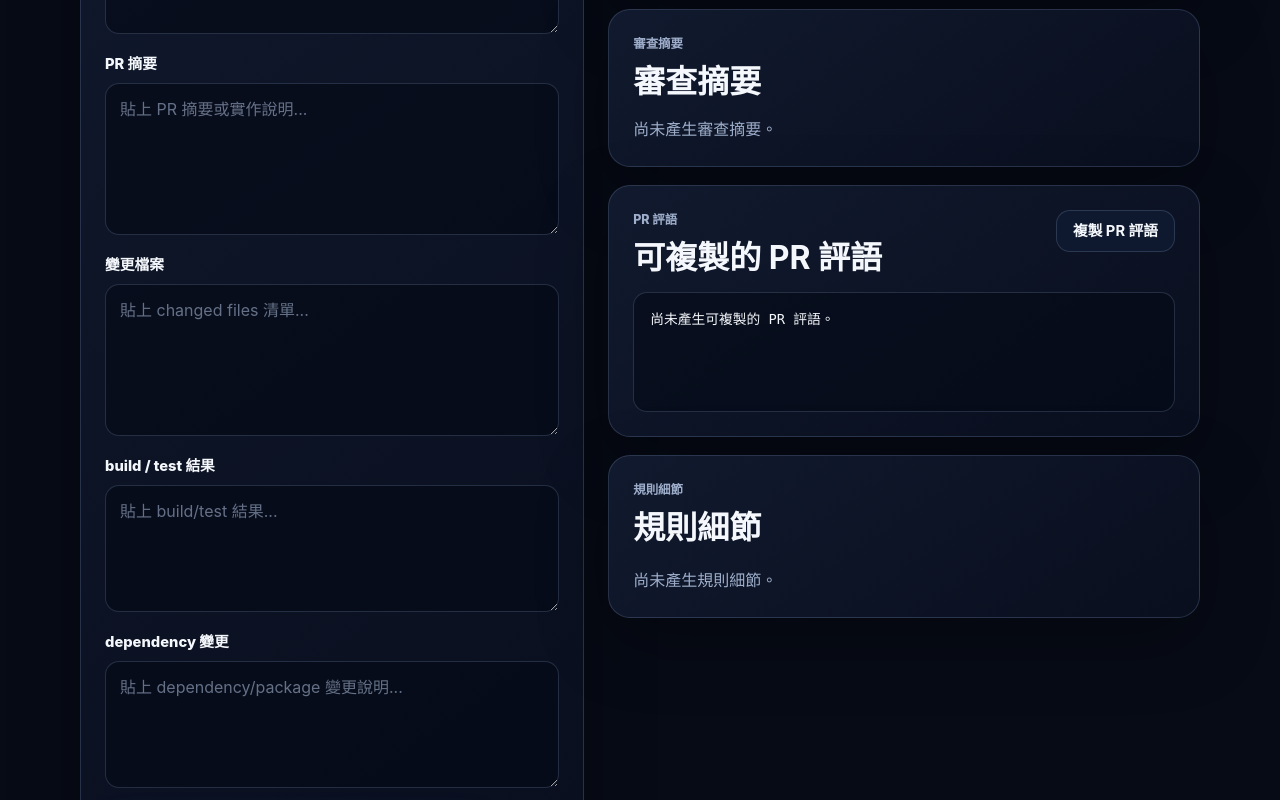
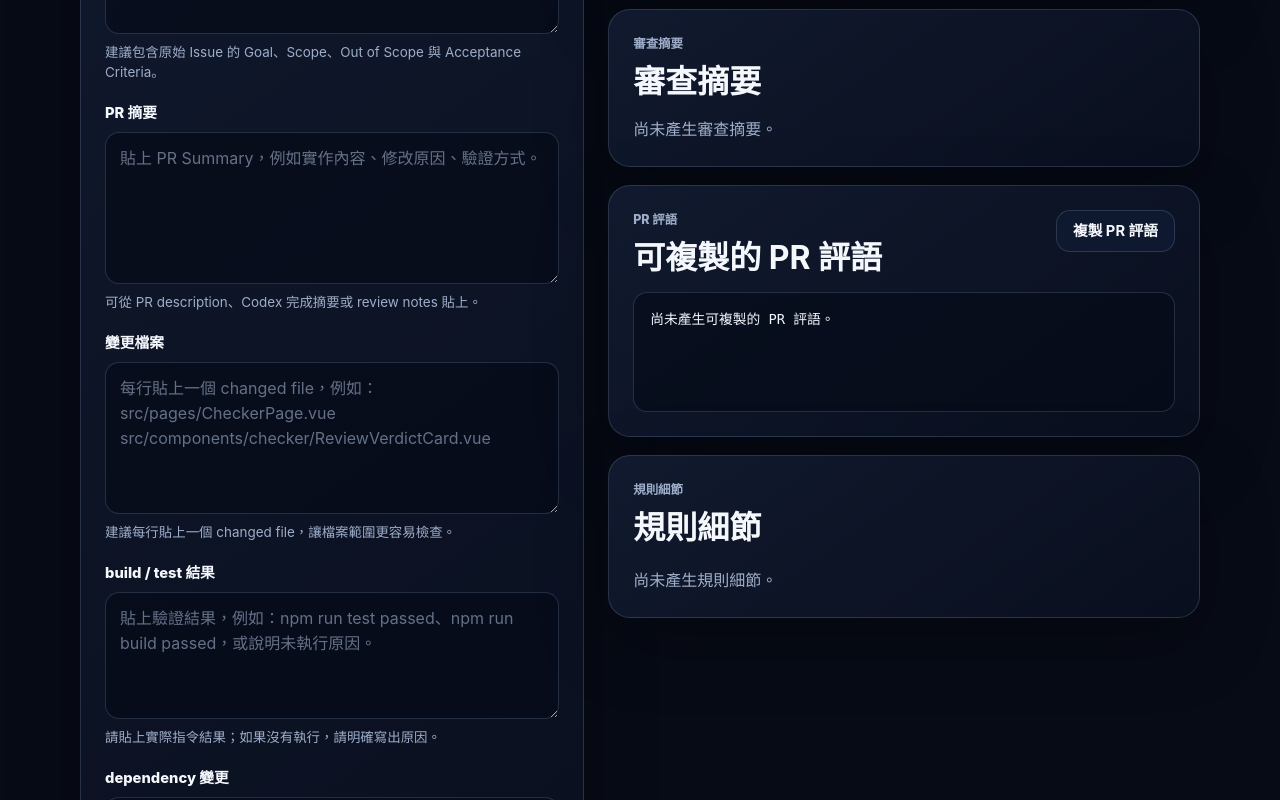
Before and after one commit to Harry-0824/ai-issue-scope-guard, a Vue app: page /checker in a window 1280 px wide. Shown: the part 760-1560 px from the top of the page. Built offline with nearby package versions, Linux system fonts and the light colour scheme.

Commit message:
Improve checker input guidance (#23)

```diff
--- a/src/components/checker/CheckerInputField.vue
+++ b/src/components/checker/CheckerInputField.vue
@@ -6,8 +6,12 @@
       :model-value="modelValue"
       :placeholder="placeholder"
       :rows="rows"
+      :aria-describedby="helper ? `${id}-helper` : undefined"
       @update:model-value="$emit('update:modelValue', $event)"
     />
+    <p v-if="helper" :id="`${id}-helper`" class="checker-input-field__helper">
+      {{ helper }}
+    </p>
   </div>
 </template>
 
@@ -20,10 +24,12 @@ withDefaults(
     label: string
     modelValue: string
     placeholder?: string
+    helper?: string
     rows?: number
   }>(),
   {
     placeholder: '',
+    helper: '',
     rows: 5,
   },
 )
@@ -44,4 +50,11 @@ defineEmits<{
   font-size: 0.92rem;
   font-weight: 800;
 }
+
+.checker-input-field__helper {
+  margin: -2px 0 0;
+  color: var(--color-text-muted);
+  font-size: 0.84rem;
+  line-height: 1.55;
+}
 </style>
--- a/src/components/checker/CheckerInputPanel.vue
+++ b/src/components/checker/CheckerInputPanel.vue
@@ -16,6 +16,7 @@
         :key="field.key"
         :label="field.label"
         :model-value="input[field.key]"
+        :helper="field.helper"
         :placeholder="field.placeholder"
         :rows="field.rows"
         @update:model-value="$emit('update-field', field.key, $event)"
@@ -47,6 +48,7 @@ type FieldConfig = {
   id: string
   label: string
   placeholder: string
+  helper: string
   rows: number
 }
 
@@ -67,35 +69,41 @@ const fields: FieldConfig[] = [
     key: 'issueSpec',
     id: 'issue-spec',
     label: 'Issue 任務範圍',
-    placeholder: '貼上 GitHub Issue 的任務範圍、驗收條件與不包含項目...',
+    placeholder: '貼上 GitHub Issue 內容，例如 Goal、Scope、Out of Scope、Acceptance Criteria。',
+    helper: '建議包含原始 Issue 的 Goal、Scope、Out of Scope 與 Acceptance Criteria。',
     rows: 6,
   },
   {
     key: 'prSummary',
     id: 'pr-summary',
     label: 'PR 摘要',
-    placeholder: '貼上 PR 摘要或實作說明...',
+    placeholder: '貼上 PR Summary，例如實作內容、修改原因、驗證方式。',
+    helper: '可從 PR description、Codex 完成摘要或 review notes 貼上。',
     rows: 5,
   },
   {
     key: 'changedFiles',
     id: 'changed-files',
     label: '變更檔案',
-    placeholder: '貼上 changed files 清單...',
+    placeholder:
+      '每行貼上一個 changed file，例如：\nsrc/pages/CheckerPage.vue\nsrc/components/checker/ReviewVerdictCard.vue',
+    helper: '建議每行貼上一個 changed file，讓檔案範圍更容易檢查。',
     rows: 5,
   },
   {
     key: 'testResult',
     id: 'test-result',
     label: 'build / test 結果',
-    placeholder: '貼上 build/test 結果...',
+    placeholder: '貼上驗證結果，例如：npm run test passed、npm run build passed，或說明未執行原因。',
+    helper: '請貼上實際指令結果；如果沒有執行，請明確寫出原因。',
     rows: 4,
   },
   {
     key: 'dependencyChanges',
     id: 'dependency-changes',
     label: 'dependency 變更',
-    placeholder: '貼上 dependency/package 變更說明...',
+    placeholder: '若無變更請填：No dependency changes。若有變更，請列出 package 與原因。',
+    helper: '請明確寫出是否有 dependency 變更，避免 reviewer 需要猜測。',
     rows: 4,
   },
 ]
```
Also changed, not shown: 1 other file (tests, documents, lock files or other folders).
